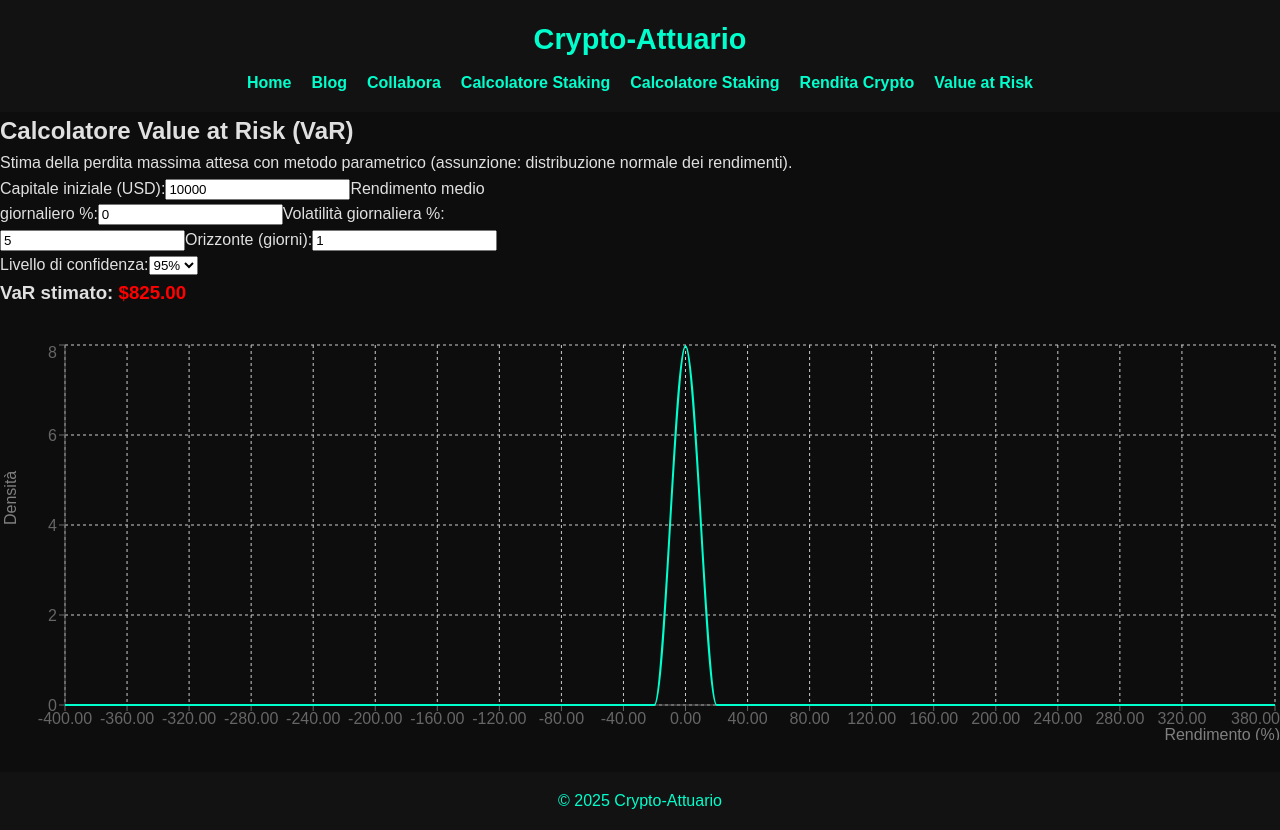
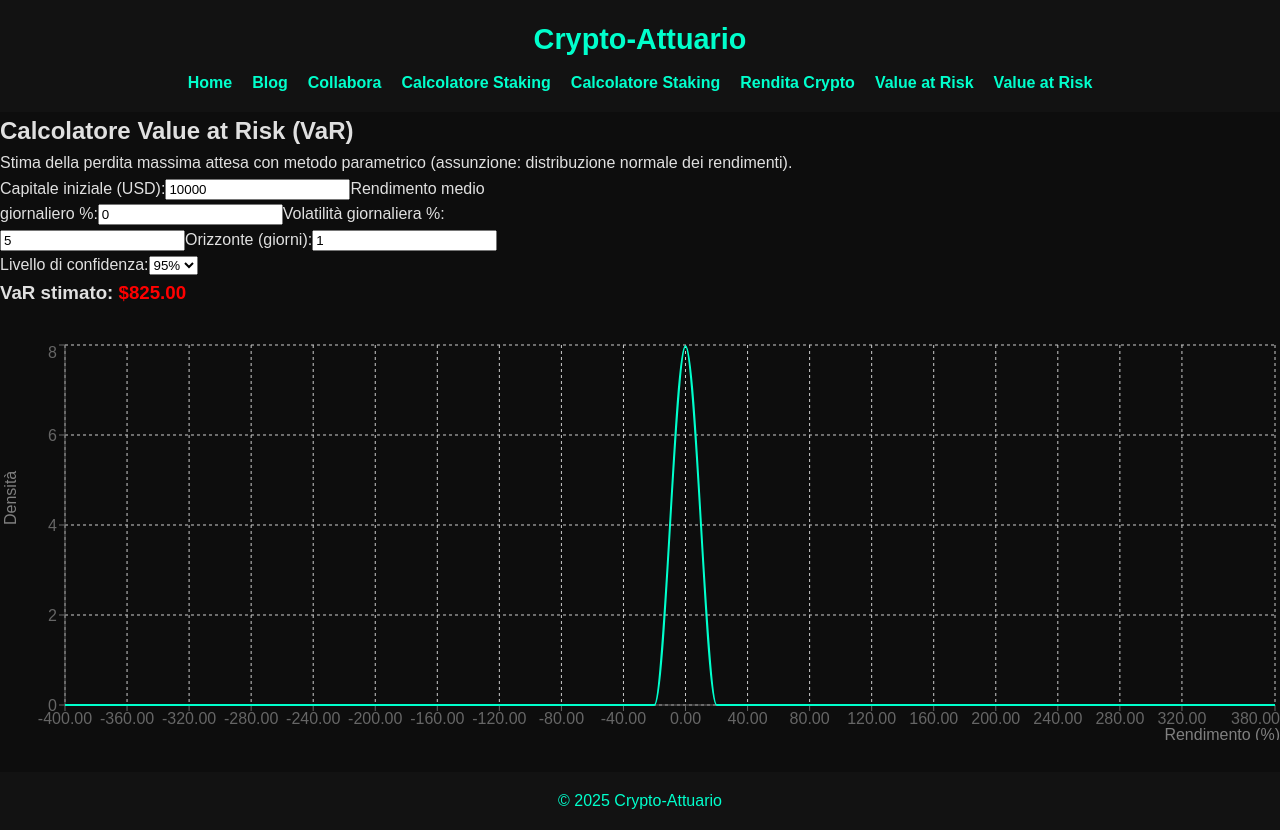
Before and after one commit to pietroscik/crypto-attuario, a Next.js app: page /var in a window 1280 px wide. Built offline with nearby package versions, Linux system fonts and the light colour scheme.

Commit message:
Update Layout.js

```diff
--- a/components/Layout.js
+++ b/components/Layout.js
@@ -12,6 +12,7 @@ export default function Layout({ children }) {
           <a href="/staking">Calcolatore Staking</a>
           <a href="/rendita">Rendita Crypto</a>
           <a href="/var">Value at Risk</a>
+          <a href="/var">Value at Risk</a>
         </nav>
       </header>
 
```
